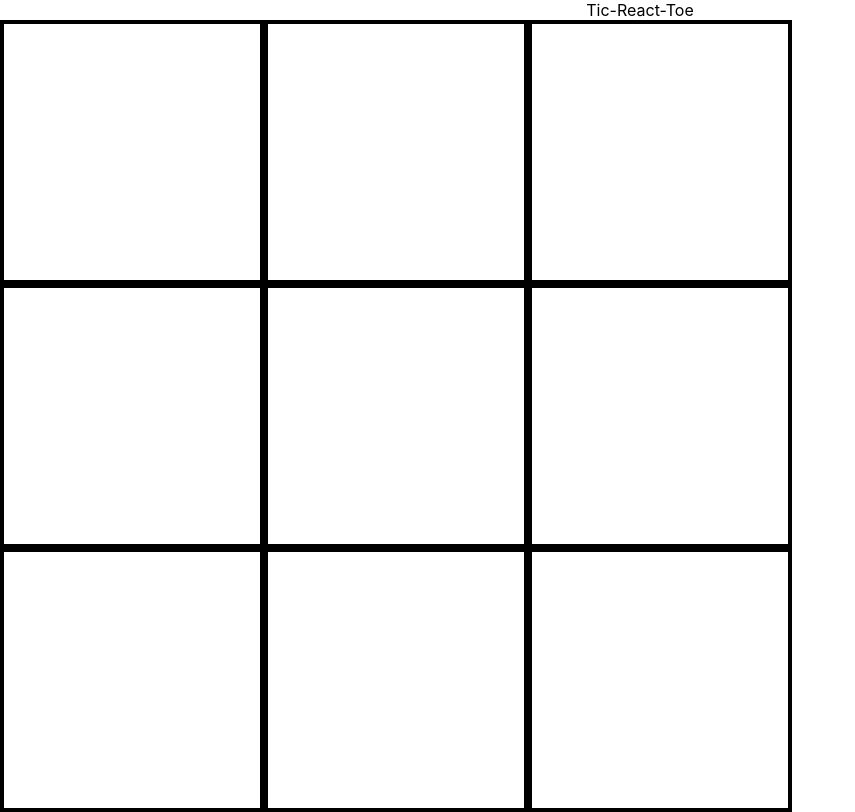
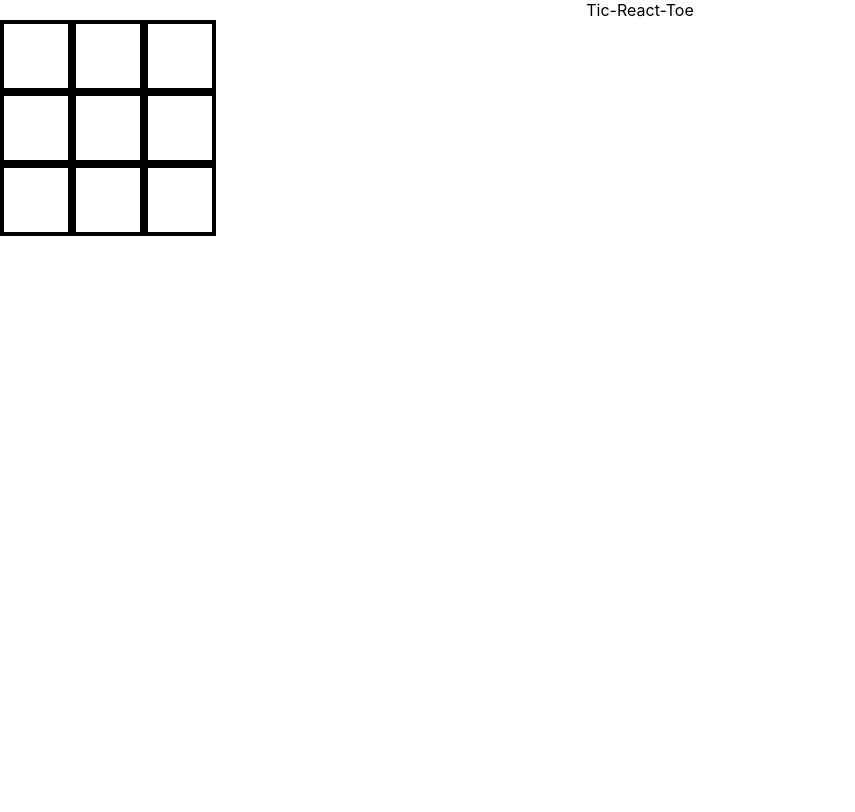
Before and after one commit to cJeffreys7/tic-react-toe, a React (Create React App) app: page / in a window 1280 px wide. Shown: the whole page, without its empty margins (0-855 px from the left). Built offline with nearby package versions, Linux system fonts and the light colour scheme.

Commit message:
add grid space click functionality

```diff
--- a/public/index.html
+++ b/public/index.html
@@ -9,7 +9,6 @@
       property="og:description"
       content="React Tic-Tac-Toe app"
     />
-    <link rel="manifest" href="%PUBLIC_URL%/manifest.json" />
     <title>Tic-React-Toe</title>
   </head>
   <body>
--- a/src/components/Grid.jsx
+++ b/src/components/Grid.jsx
@@ -1,9 +1,16 @@
-import React from 'react'
+import React, { useState } from 'react'
 import GridSquare from './GridSquare'
 import styles from './Grid.module.css'
 
 export default function Grid() {
-  const grids = [...Array(9)].map((_, i) => <GridSquare key={i}/>)
+  const [player, setPlayer] = useState("Player 1")
+
+  const handleClick = () => {
+    setPlayer(player === "Player 1" ? "Player 2" : "Player 1")
+    console.log("Change Player")
+  }
+
+  const grids = [...Array(9)].map((_, i) => <GridSquare player={player} handleClick={handleClick} key={i}/>)
 
 
   return (
--- a/src/components/Grid.module.css
+++ b/src/components/Grid.module.css
@@ -1,5 +1,5 @@
 .gridSpace {
   display: flex;
   flex-flow: row wrap;
-  width: 800px;
+  width: 220px;
 }
--- a/src/components/GridSquare.jsx
+++ b/src/components/GridSquare.jsx
@@ -1,9 +1,18 @@
 import React, { useState } from 'react'
 import styles from './GridSquare.module.css'
 
-export default function GridSquare() {
+export default function GridSquare(props) {
+  const [marker, setMarker] = useState("")
+
+  const handleClick = () => {
+    console.log("Clicked square")
+    setMarker(props.player === "Player 1" ? "X" : "O")
+    props.handleClick()
+  }
+
   return (
-    <div className={styles.square}>
+    <div className={styles.square} onClick={handleClick}>
+      {marker}
     </div>
   )
 }
--- a/src/components/GridSquare.module.css
+++ b/src/components/GridSquare.module.css
@@ -1,5 +1,5 @@
 .square {
-  width: 256px;
-  height: 256px;
+  width: 64px;
+  height: 64px;
   border: black 4px solid;
 }
```
